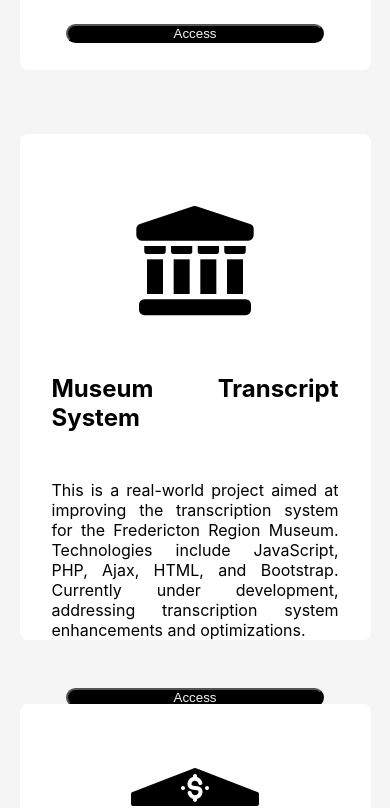
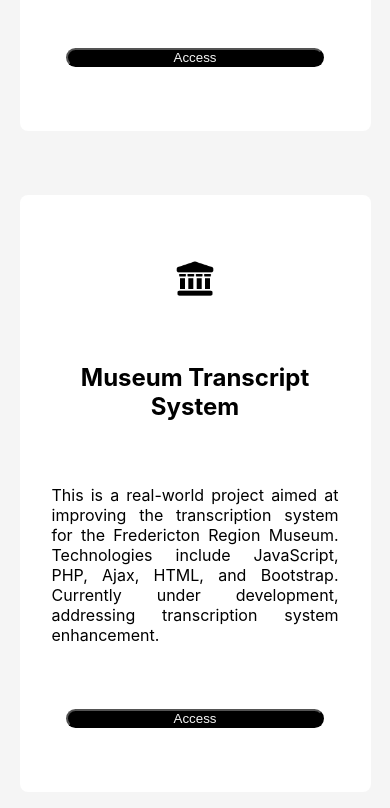
Before and after one commit to alexramosca/portfolio, a React (Create React App) app: page / in a window 390 px wide. Shown: the part 3180-3988 px from the top of the page. Built offline with nearby package versions, Linux system fonts and the light colour scheme.

Commit message:
fixed projects grid bug

```diff
--- a/src/App.css
+++ b/src/App.css
@@ -84,24 +84,6 @@
 
 }
 
-.proj, .project-md{
-  position: relative;
-    transition: all 0.5s ease-in-out;
-    &:hover{
-      &.project:after{
-        content: "UNDER DEVELOPMENT";
-        position: absolute;
-        height: 100%;
-        width: 100%;
-        color: #f5f5f5;
-        text-align: center;
-        background-color:  rgba(0, 0, 0, 0.1);
-
-
-
-      }
-    }
-  }
 
 .hambIcon>i{
   transform: scale(2);
@@ -282,6 +264,10 @@
   color: black;
 }
 
+.project-md:hover, .project:hover{
+    background-color: rgba(0, 0, 0, 0.3);
+}
+
 
 .project{
   display: flex;
@@ -292,11 +278,12 @@
   color: black;
   border-radius: 8px;
   padding: 4rem 2rem;
-  gap: 3rem;
+  gap: 4rem;
   margin: 2rem;
-  height: 60vh;
-  aspect-ratio: 3/4;
-  text-align: justify;
+  height: auto;
+
+
+
 
 }
 
@@ -312,7 +299,6 @@
 .projectsWrapper-md{
   display: grid;
   border-radius: 10px;
-
   grid-template-columns: repeat(2, clamp(150px, 50%, 300px));
   grid-template-rows: repeat(2, 1fr);
   justify-content: center;
@@ -325,18 +311,20 @@
 
 
 
-.project-md>img{
-  height: 15%;
+.project-md>img, .project>img{
+  height: clamp(40px, 10vw, 70px);
 }
-.project-md>h2{
+.project-md>h2, .project>h2{
+  text-align: center;
   height: 10%;
 }
-.project-md>p{
-  height: 40%;
+.project-md>p, .project>p{
+  text-align: justify;
+  height: 30%;
 }
-.project-md>a{
+.project-md>a, .project>a{
   display: block;
-  height: 15%;
+  height: 48%;
   color: red;
 }
 
--- a/src/components/Projects.js
+++ b/src/components/Projects.js
@@ -13,7 +13,7 @@
             img: "/icons/museum.png",
             title: "Museum Transcript System",
             link: "https://transcribe.frederictonregionmuseum.com/",
-            desc: "This is a real-world project aimed at improving the transcription system for the Fredericton Region Museum. Technologies include JavaScript, PHP, Ajax, HTML, and Bootstrap. Currently under development, addressing transcription system enhancements and optimizations."
+            desc: "This is a real-world project aimed at improving the transcription system for the Fredericton Region Museum. Technologies include JavaScript, PHP, Ajax, HTML, and Bootstrap. Currently under development, addressing transcription system enhancement."
         },
         {
             img: "/icons/bank.png",
```
